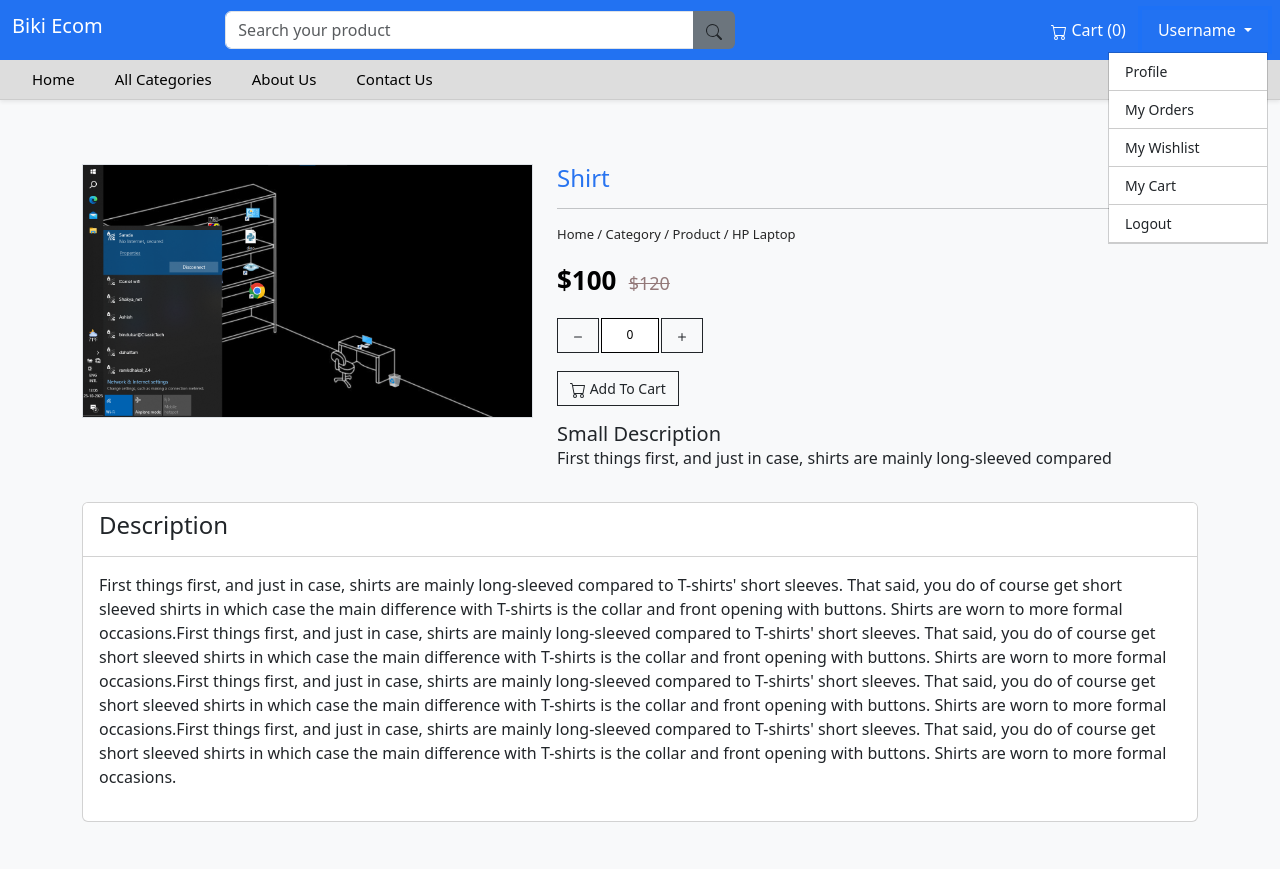
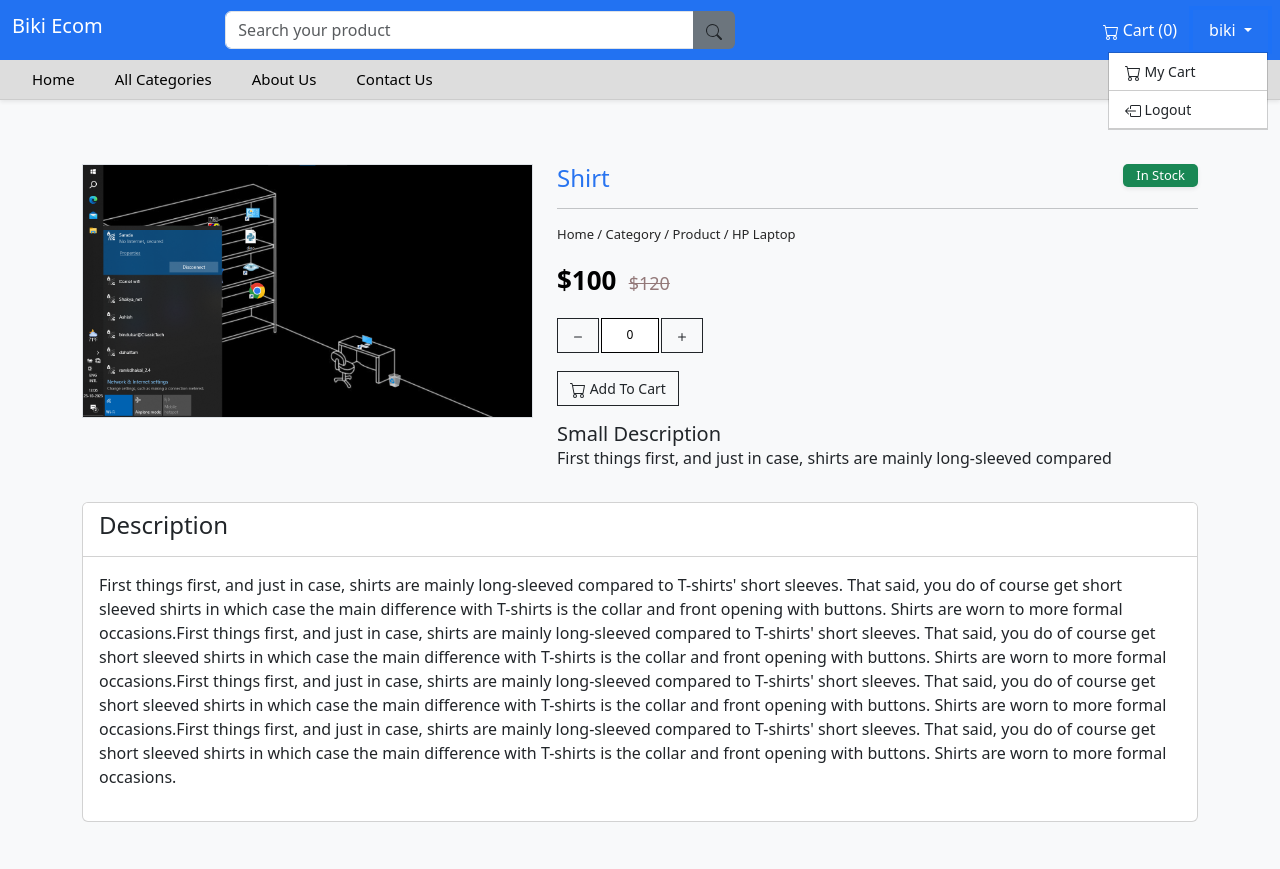
Before and after one commit to BiTech5/commerce-website, a Django app: a page that uses shop/templates/detail.html in a window 1280 px wide, after a click on "biki". Shown: the top 869 px of the page. Run offline with Django 5.2, Linux system fonts and the light colour scheme; a user stored in the database is signed in; data comes from the database, SQL or seed files in the repository; both versions use the stored data as it was after the commit.

Commit message:
update detail header and main page

```diff
--- a/shop/templates/detail.html
+++ b/shop/templates/detail.html
@@ -34,7 +34,7 @@
                             </div>
                         </div>
                         <div class="mt-2">
-                            <a href="" class="btn btn1"> <svg xmlns="http://www.w3.org/2000/svg" width="16" height="16" fill="currentColor" class="bi bi-cart" viewBox="0 0 16 16">
+                            <a href="{% url 'cart' %}" class="btn btn1"> <svg xmlns="http://www.w3.org/2000/svg" width="16" height="16" fill="currentColor" class="bi bi-cart" viewBox="0 0 16 16">
                                 <path d="M0 1.5A.5.5 0 0 1 .5 1H2a.5.5 0 0 1 .485.379L2.89 3H14.5a.5.5 0 0 1 .491.592l-1.5 8A.5.5 0 0 1 13 12H4a.5.5 0 0 1-.491-.408L2.01 3.607 1.61 2H.5a.5.5 0 0 1-.5-.5M3.102 4l1.313 7h8.17l1.313-7zM5 12a2 2 0 1 0 0 4 2 2 0 0 0 0-4m7 0a2 2 0 1 0 0 4 2 2 0 0 0 0-4m-7 1a1 1 0 1 1 0 2 1 1 0 0 1 0-2m7 0a1 1 0 1 1 0 2 1 1 0 0 1 0-2"/>
                               </svg> Add To Cart</a>
                         </div>
--- a/shop/templates/header.html
+++ b/shop/templates/header.html
@@ -42,20 +42,27 @@
                             {% if user.is_authenticated %}
                             <li class="nav-item dropdown">
                                 <a class="nav-link dropdown-toggle" href="#" id="navbarDropdown" role="button" data-bs-toggle="dropdown" aria-expanded="false">
-                                    <i class="fa fa-user"></i> Username
+                                    <i class="fa fa-user"></i> {{user.username}}
                                 </a>
                                 <ul class="dropdown-menu" aria-labelledby="navbarDropdown">
-                                <li><a class="dropdown-item" href="#"><i class="fa fa-user"></i> Profile</a></li>
-
-                                <li><a class="dropdown-item" href="#"><i class="fa fa-list"></i> My Orders</a></li>
-                                <li><a class="dropdown-item" href="#"><i class="fa fa-heart"></i> My Wishlist</a></li>
-                                <li><a class="dropdown-item" href="#"><i class="fa fa-shopping-cart"></i> My Cart</a></li>
-                                <li><a class="dropdown-item" href="{% url "logout" %}"><i class="fa fa-sign-out"></i> Logout</a></li>
+                                <li><a class="dropdown-item" href="{% url "cart" %}">
+                                    <svg xmlns="http://www.w3.org/2000/svg" width="16" height="16" fill="currentColor" class="bi bi-cart" viewBox="0 0 16 16">
+                                        <path d="M0 1.5A.5.5 0 0 1 .5 1H2a.5.5 0 0 1 .485.379L2.89 3H14.5a.5.5 0 0 1 .491.592l-1.5 8A.5.5 0 0 1 13 12H4a.5.5 0 0 1-.491-.408L2.01 3.607 1.61 2H.5a.5.5 0 0 1-.5-.5M3.102 4l1.313 7h8.17l1.313-7zM5 12a2 2 0 1 0 0 4 2 2 0 0 0 0-4m7 0a2 2 0 1 0 0 4 2 2 0 0 0 0-4m-7 1a1 1 0 1 1 0 2 1 1 0 0 1 0-2m7 0a1 1 0 1 1 0 2 1 1 0 0 1 0-2"/>
+                                      </svg>
+                                     My Cart</a></li>
+                                <li><a class="dropdown-item" href="{% url "logout" %}"><svg xmlns="http://www.w3.org/2000/svg" width="16" height="16" fill="currentColor" class="bi bi-box-arrow-left" viewBox="0 0 16 16">
+                                    <path fill-rule="evenodd" d="M6 12.5a.5.5 0 0 0 .5.5h8a.5.5 0 0 0 .5-.5v-9a.5.5 0 0 0-.5-.5h-8a.5.5 0 0 0-.5.5v2a.5.5 0 0 1-1 0v-2A1.5 1.5 0 0 1 6.5 2h8A1.5 1.5 0 0 1 16 3.5v9a1.5 1.5 0 0 1-1.5 1.5h-8A1.5 1.5 0 0 1 5 12.5v-2a.5.5 0 0 1 1 0z"/>
+                                    <path fill-rule="evenodd" d="M.146 8.354a.5.5 0 0 1 0-.708l3-3a.5.5 0 1 1 .708.708L1.707 7.5H10.5a.5.5 0 0 1 0 1H1.707l2.147 2.146a.5.5 0 0 1-.708.708z"/>
+                                  </svg> Logout</a></li>
                                 </ul>
                             </li>
                             {% else %}
                             <li class="nav-item">
                                 <a class="nav-link" href="{% url "login" %}">
+                                    <svg xmlns="http://www.w3.org/2000/svg" width="16" height="16" fill="currentColor" class="bi bi-box-arrow-in-right" viewBox="0 0 16 16">
+                                        <path fill-rule="evenodd" d="M6 3.5a.5.5 0 0 1 .5-.5h8a.5.5 0 0 1 .5.5v9a.5.5 0 0 1-.5.5h-8a.5.5 0 0 1-.5-.5v-2a.5.5 0 0 0-1 0v2A1.5 1.5 0 0 0 6.5 14h8a1.5 1.5 0 0 0 1.5-1.5v-9A1.5 1.5 0 0 0 14.5 2h-8A1.5 1.5 0 0 0 5 3.5v2a.5.5 0 0 0 1 0z"/>
+                                        <path fill-rule="evenodd" d="M11.854 8.354a.5.5 0 0 0 0-.708l-3-3a.5.5 0 1 0-.708.708L10.293 7.5H1.5a.5.5 0 0 0 0 1h8.793l-2.147 2.146a.5.5 0 0 0 .708.708z"/>
+                                      </svg>
                                       Log-In
                                 </a>
                             </li>
--- a/shop/templates/main.html
+++ b/shop/templates/main.html
@@ -4,7 +4,7 @@
 
     <div class="carousel-inner">
         <div class="carousel-item active">
-            <img src="{% static 'image/slide-1.jpg' %}" class="d-block w-100" alt="...">
+            <img src="{% static 'image/slide-3.jpg' %}" class="d-block w-100" alt="...">
             <div class="carousel-caption d-none d-md-block">
                 <div class="custom-carousel-content">
                     <h1>
@@ -44,7 +44,7 @@
             </div>
         </div>
         <div class="carousel-item">
-            <img src="{% static 'image/slide-3.jpg' %}" class="d-block w-100" alt="...">
+            <img src="{% static 'image/slide-1.jpg' %}" class="d-block w-100" alt="...">
             <div class="carousel-caption d-none d-md-block">
                 <div class="custom-carousel-content">
                     <h1>
```
Also changed, not shown: db.sqlite3, media/image/np_net.png (added).
